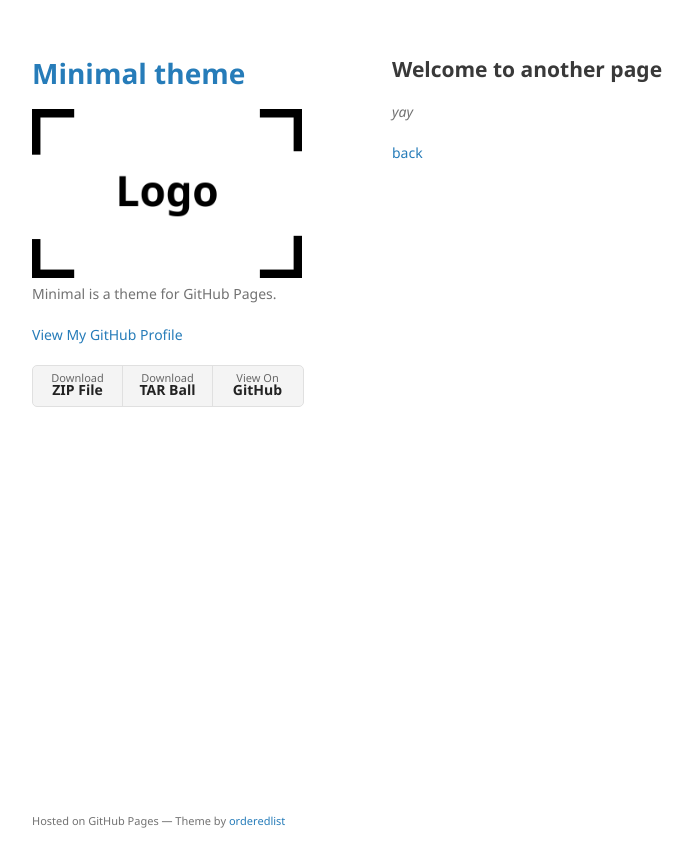
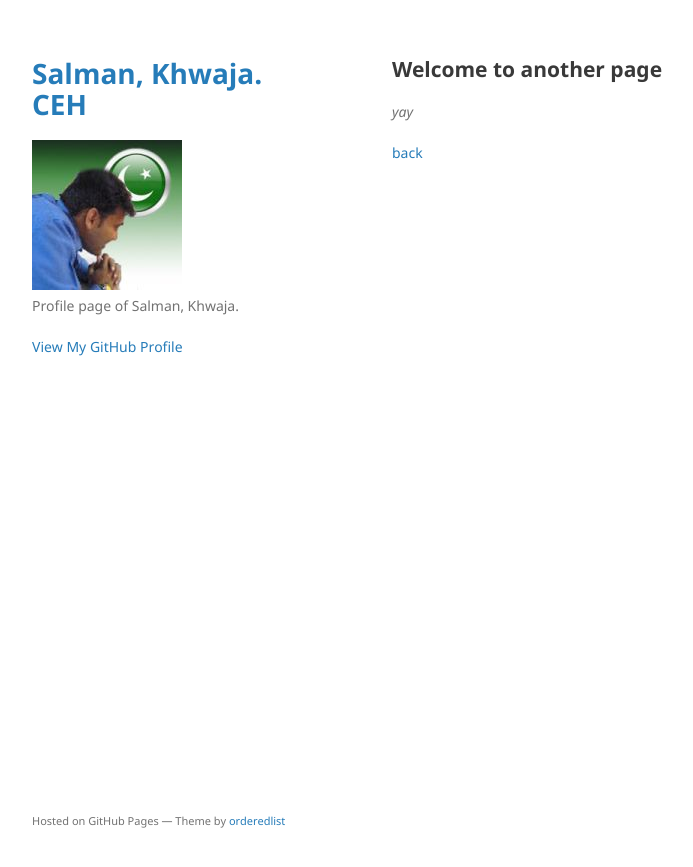
Before and after one commit to salmankhwaja/salmankhwaja.github.io, a Jekyll site: the page built from another-page.md, in a window 1280 px wide. Shown: the top 867 px of the page, without its empty margins (178-871 px from the left). Built offline with Jekyll 4.4.1, drawn with Linux system fonts in a browser that asks for light colours; our own code applies the rules of GitHub Pages for plain Markdown files.

Commit message:
Update _config.yml

```diff
--- a/_config.yml
+++ b/_config.yml
@@ -1,7 +1,7 @@
-title: Minimal theme
+title: Salman, Khwaja. CEH
 logo: /assets/img/logo.png
-description: Minimal is a theme for GitHub Pages.
-show_downloads: true
-google_analytics:
+logo: Salman.Khwaja_Mod.jpg
+description: Profile page of Salman, Khwaja.
+show_downloads: false
+google_analytics: UA-58254382-6
 theme: jekyll-theme-minimal
-google_analytics: UA-58254382-6 # your Google Analytics tracking ID here
```
